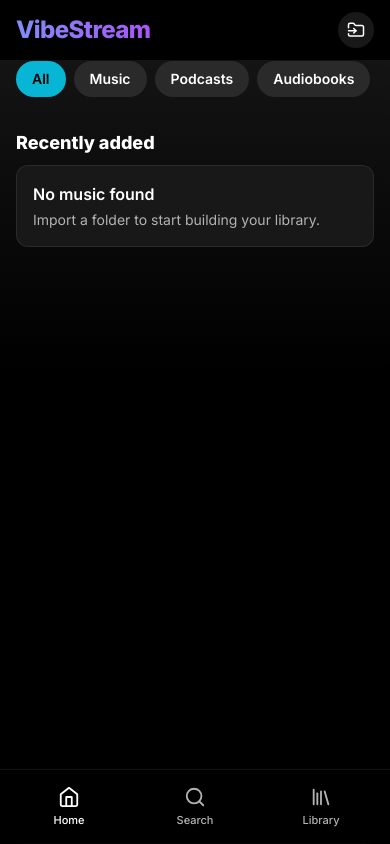
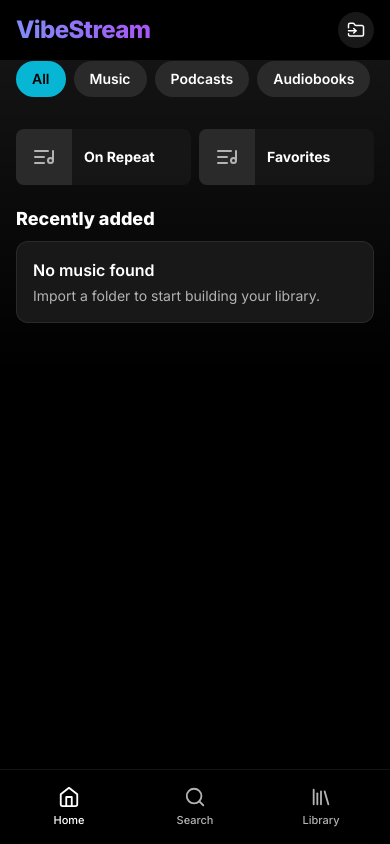
Before and after one commit to TrevorWade/vibestream, a React (Vite) app: page / in a window 390 px wide. Built offline with nearby package versions, Linux system fonts and the light colour scheme.

Commit message:
Responsive Layout: The header now stacks the title/shuffle button and the search/controls on smaller screens, fixing the scrolling issue. Shuffle Play: A new button allows you to immediately start playback of a random track from the current playlist.

```diff
--- a/App.tsx
+++ b/App.tsx
@@ -1025,21 +1025,56 @@ const App: React.FC = () => {
           {selectedPlaylistId ? (
             // Playlist Detail View
             <div className="space-y-6">
-              <div className="flex items-center justify-between">
-                <h2 className="text-3xl font-bold">
-                  {selectedPlaylistId === 'all'
-                    ? 'All Songs'
-                    : (playlists.find(p => p.id === selectedPlaylistId)?.name || 'Playlist')}
-                </h2>
-                <div className="flex items-center gap-2">
-                  <div className="relative">
+              <div className="flex flex-col md:flex-row items-start md:items-center justify-between gap-4">
+                <div className="flex flex-col gap-2">
+                  <h2 className="text-3xl font-bold">
+                    {selectedPlaylistId === 'all'
+                      ? 'All Songs'
+                      : (playlists.find(p => p.id === selectedPlaylistId)?.name || 'Playlist')}
+                  </h2>
+                  <Button
+                    variant="primary"
+                    className="flex items-center gap-2 self-start"
+                    onClick={() => {
+                      const filtered = getSortedTracksForPlaylist(selectedPlaylistId)
+                        .filter(track => {
+                          if (!playlistSearchQuery) return true;
+                          const q = playlistSearchQuery.toLowerCase();
+                          return (
+                            (track.title || '').toLowerCase().includes(q) ||
+                            (track.artist || '').toLowerCase().includes(q) ||
+                            (track.album || '').toLowerCase().includes(q)
+                          );
+                        });
+
+                      if (filtered.length > 0) {
+                        const randomTrack = filtered[Math.floor(Math.random() * filtered.length)];
+                        const contextIds = filtered.map(t => t.id);
+                        const name = selectedPlaylistId === 'all'
+                          ? 'All Songs'
+                          : (playlists.find(p => p.id === selectedPlaylistId)?.name || 'Playlist');
+
+                        playInContext(randomTrack.id, contextIds, name);
+
+                        // Also ensure shuffle mode is on if they clicked Shuffle Play
+                        setPlayerState(prev => ({ ...prev, shuffleMode: ShuffleMode.TRUE }));
+                      }
+                    }}
+                  >
+                    <Play size={20} fill="currentColor" />
+                    Shuffle Play
+                  </Button>
+                </div>
+
+                <div className="flex items-center gap-2 flex-wrap w-full md:w-auto">
+                  <div className="relative flex-1 md:flex-none">
                     <Search className="absolute left-2 top-1/2 -translate-y-1/2 text-textSub" size={16} />
                     <input
                       type="text"
                       placeholder="Filter tracks..."
                       value={playlistSearchQuery}
                       onChange={(e) => setPlaylistSearchQuery(e.target.value)}
-                      className="bg-surface text-sm text-textMain border border-divider rounded-md pl-8 pr-3 py-1 focus:outline-none focus:border-primary w-40 sm:w-64"
+                      className="bg-surface text-sm text-textMain border border-divider rounded-md pl-8 pr-3 py-1 focus:outline-none focus:border-primary w-full md:w-64"
                     />
                   </div>
                   <select
--- a/views/HomeView.tsx
+++ b/views/HomeView.tsx
@@ -2,6 +2,9 @@ import React, { useMemo, useState } from 'react';
 import { Playlist, Track } from '../types';
 import { ChipRow } from '../components/ChipRow';
 import { MobileTrackRow } from '../components/MobileTrackRow';
+
+import { ListMusic } from 'lucide-react';
+import { MediaTile } from '../components/MediaTile';
 
 /**
  * Spotify-style Home screen (mobile).
@@ -37,6 +40,11 @@ export function HomeView(props: {
     return list.slice(-100).reverse();
   }, [tracks]);
 
+  const recentPlaylists = useMemo(() => {
+    // Show last 6 playlists
+    return [...playlists].slice(-6).reverse();
+  }, [playlists]);
+
   return (
     <div className="space-y-5">
       <ChipRow
@@ -54,6 +62,28 @@ export function HomeView(props: {
           { value: 'audiobooks', label: 'Audiobooks' },
         ]}
       />
+
+      {/* Recents Grid (Playlists) */}
+      <section className="px-4">
+        <div className="grid grid-cols-2 gap-2">
+          {recentPlaylists.map(pl => {
+            // Find cover art from first track
+            const firstTrackId = pl.trackIds[0];
+            const firstTrack = firstTrackId ? tracks.find(t => t.id === firstTrackId) : null;
+            const art = firstTrack?.coverArt;
+
+            return (
+              <MediaTile
+                key={pl.id}
+                title={pl.name}
+                image={art}
+                icon={<ListMusic className="text-textSub" />}
+                onClick={() => onOpenPlaylist(pl.id)}
+              />
+            );
+          })}
+        </div>
+      </section>
 
       {/* Recently added */}
       <section className="px-4 pb-2">
```
